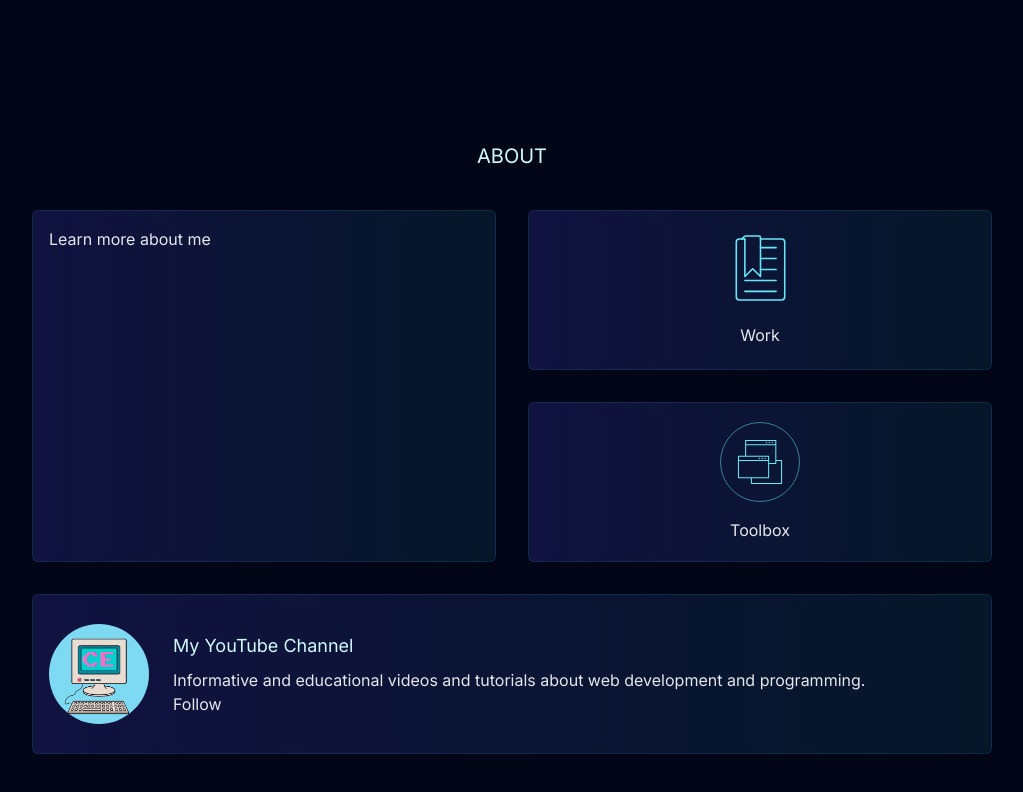
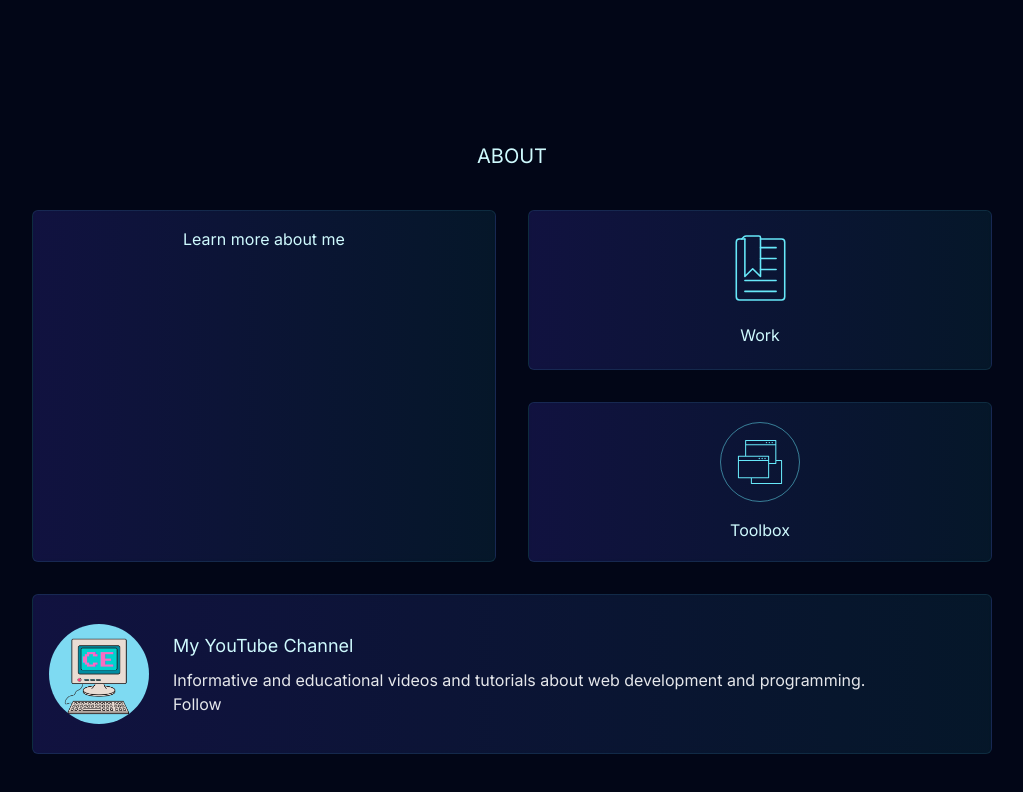
Before and after one commit to stefandjikic/personal-website, a Next.js app: page / in a window 1280 px wide. Shown: the part 895-1687 px from the top of the page, without its empty margins (128-1151 px from the left). Built offline with nearby package versions, Linux system fonts and the light colour scheme.

Commit message:
Update AboutCard and ToolboxCard headings

```diff
--- a/app/components/home/about/AboutCard.tsx
+++ b/app/components/home/about/AboutCard.tsx
@@ -3,7 +3,7 @@ import React from "react";
 const AboutCard = () => {
   return (
     <div className="h-full rounded-md backdrop-blur-sm p-4 bg-gradient-to-r from-indigo-600/20 to-cyan-800/20 hover:bg-gradient-to-l border border-cyan-300/10 hover:border-cyan-300/20 transition duration-200">
-      <p>Learn more about me</p>
+      <h3 className="text-cyan-100 text-center">Learn more about me</h3>
     </div>
   );
 };
--- a/app/components/home/about/ToolboxCard.tsx
+++ b/app/components/home/about/ToolboxCard.tsx
@@ -8,9 +8,9 @@ const ToolboxCard = () => {
       <div className="w-[80px] h-[80px] p-4 rounded-full border-[0.5px] scale-100 border-cyan-300/50 group-hover:border-cyan-300 group-hover:scale-110 translate-y-0 group-hover:translate-y-1 transition duration-200">
         <Image src={toolbox} alt="Toolbox" width={70} height={70} />
       </div>
-      <p className="translate-y-0 group-hover:-translate-y-1 transition duration-300">
+      <h3 className="text-cyan-100 translate-y-0 group-hover:-translate-y-1 transition duration-300">
         Toolbox
-      </p>
+      </h3>
     </div>
   );
 };
--- a/app/components/home/about/WorkCard.tsx
+++ b/app/components/home/about/WorkCard.tsx
@@ -12,9 +12,9 @@ const WorkCard = () => {
         height={75}
         className="scale-100 group-hover:scale-110 translate-y-0 group-hover:translate-y-1 transition duration-200"
       />
-      <p className=" translate-y-0 group-hover:-translate-y-1 transition duration-300">
+      <h3 className="text-cyan-100 translate-y-0 group-hover:-translate-y-1 transition duration-300">
         Work
-      </p>
+      </h3>
     </div>
   );
 };
```
